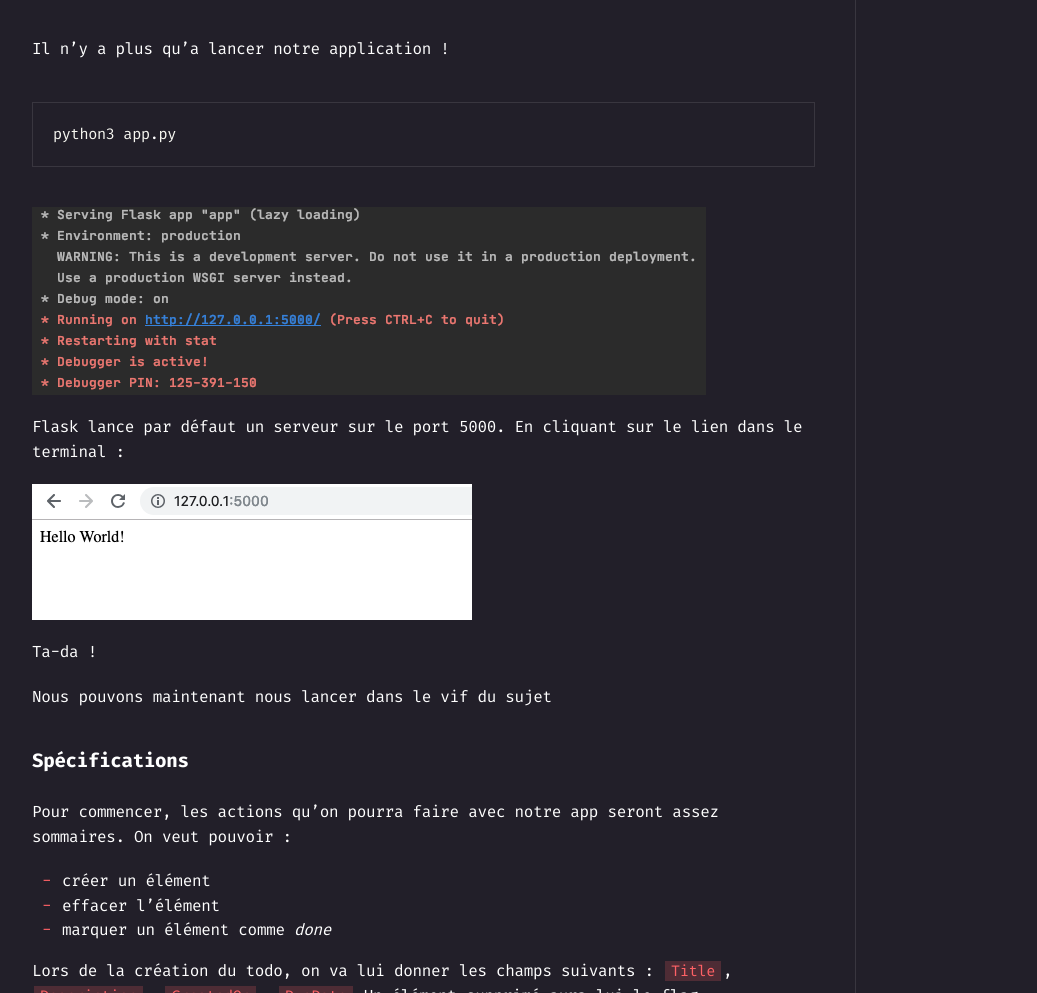
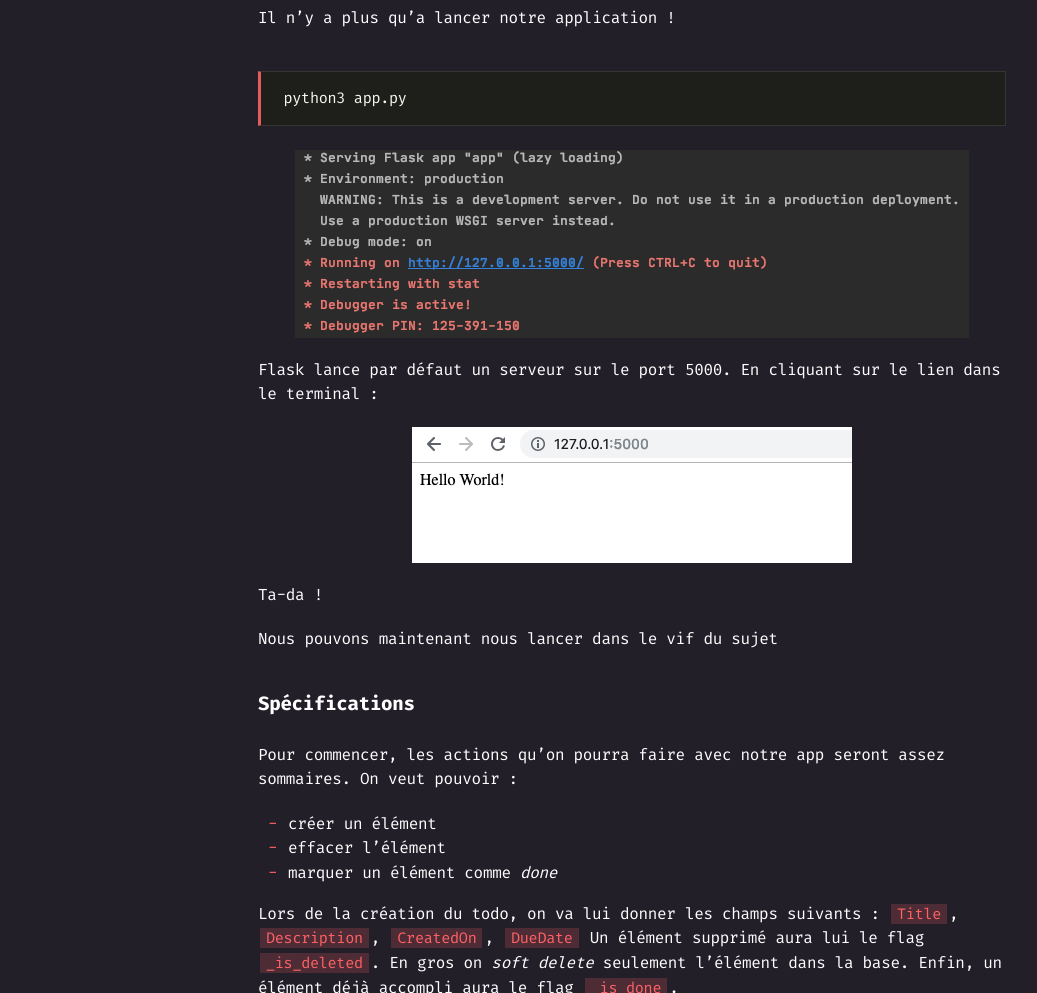
Before and after one commit to harmonie/harmonie.github.io, a plain HTML site: page posts/todo_flask/index.html in a window 1280 px wide. Shown: the part 1807-2800 px from the top of the page, without its empty margins (8-1045 px from the left). Drawn offline with Linux system fonts and the light colour scheme.

Commit message:
new site layout Mar  2 mar 2021 11:36:26 CET

```diff
--- a/posts/todo_flask/index.html
+++ b/posts/todo_flask/index.html
@@ -21,7 +21,7 @@ Flask est un framework (microframework pour être exacte) en Python avec une pri
 
 
 
-
+<link rel="stylesheet" href="https://harmonie.github.io/style.css">
 
 
 <link rel="apple-touch-icon" href="https://harmonie.github.io/img/apple-touch-icon-192x192.png">
@@ -156,7 +156,7 @@ Fun fact : Flask est utilisé dans Pinterest et LinkedIn &ndash; donc plein de p
 <blockquote>
 <p>Si vous n&rsquo;utilisez pas PyCharm il vous faudra un environnement virtuel dans un dossier pour y installer Flask</p>
 </blockquote>
-<p>Ouvrons notre éditeur préféré et créons un nouveau projet. J&rsquo;utilise Pycharm et donc toutes les problématiques d&rsquo;installation du framework et d&rsquo;environnement virtuel (j&rsquo;adore), mais vous pouvez toujours passer par le bon vieux terminal.</p>
+<p>Ouvrons notre éditeur préféré et créons un nouveau projet. J&rsquo;utilise Pycharm et donc zéro problématiques d&rsquo;installation du framework ou d&rsquo;environnement virtuel (j&rsquo;adore), mais vous pouvez toujours passer par le bon vieux terminal.</p>
 <h4 id="hello-world">Hello World<a href="#hello-world" class="hanchor" ariaLabel="Anchor">&#8983;</a> </h4>
 <p>On va commencer par afficher <code>Hello World</code> dans notre navigateur pour voir si notre setup marche !</p>
 <p>Dans notre dossier <code>todo_flask</code>, on va créer un fichier <code>app.py</code> dans laquelle on va créer une première methode :</p>
@@ -173,10 +173,10 @@ app <span style="color:#f92672">=</span> Flask(__name__)             <span style
     app<span style="color:#f92672">.</span>run()                     <span style="color:#75715e"># lancer notre app Flask</span>
 </code></pre></div><p>Il n&rsquo;y a plus qu&rsquo;a lancer notre application !</p>
 <div class="highlight"><pre style="color:#f8f8f2;background-color:#272822;-moz-tab-size:4;-o-tab-size:4;tab-size:4"><code class="language-python" data-lang="python">python3 app<span style="color:#f92672">.</span>py
-</code></pre></div><p><img src="/posts/images/running_app.png" alt="app.py"></p>
+</code></pre></div><p><img src="/posts/images/running_app.png#center" alt="app.py"></p>
 <p>Flask lance par défaut un serveur sur le port 5000.
 En cliquant sur le lien dans le terminal :</p>
-<p><img src="/posts/images/helloworld.png" alt="Hello World affiché dans le navigateur"></p>
+<p><img src="/posts/images/helloworld.png#center" alt="Hello World affiché dans le navigateur"></p>
 <p>Ta-da !</p>
 <p>Nous pouvons maintenant nous lancer dans le vif du sujet</p>
 <h4 id="spécifications">Spécifications<a href="#spécifications" class="hanchor" ariaLabel="Anchor">&#8983;</a> </h4>
@@ -323,7 +323,7 @@ app <span style="color:#f92672">=</span> Flask(__name__)
 <h4 id="testons-tout-ça-">Testons tout ça !<a href="#testons-tout-ça-" class="hanchor" ariaLabel="Anchor">&#8983;</a> </h4>
 <p>Une fois que nous avons toutes nos fonctions qui fonctionnent (<em>badum-tss</em>), on peut accéder à notre endpoint et créer quelques éléments dans notre ToDo. On peut bien-sûr construire un front-end (prochain blogpost ?), mais pour le moment je vais vous montrer comment utiliser Insomnia pour consommer notre API.</p>
 <p>Tout d&rsquo;abord, il faut lancer <code>app.py</code>. Normalement il tourne sur le localhost port 5000.</p>
-<p><img src="/posts/images/todo-insomnia.png" alt="Capture d&rsquo;écran insomnia"></p>
+<p><img src="/posts/images/todo-insomnia.png#center" alt="Capture d&rsquo;écran insomnia"></p>
 <p>On clique sur le petit <code>+</code>, puis <code>New Request</code>. On lui donne un nom a cette requête et une méthode <code>GET</code>.
 Dans le panneau du milieu tout en haut on met l&rsquo;url de notre port et on écrit notre requête en JSON.
 On clique sur &ldquo;Send&rdquo; et ta-da, la réponse s&rsquo;affiche dans le panneau droit.
--- /dev/null
+++ b/style.css
@@ -0,0 +1,29 @@
+.container {
+  margin: auto;
+  width: 60%;
+  padding: 10px;
+  border-right: none;
+}
+
+img[src$='#center'] {
+  display: block;
+  margin: 1.0rem auto;
+  max-width: 100%;
+  height: auto;
+}
+
+.code-toolbar {
+	background: rgb(30, 30, 26);
+    border-left: 3px solid rgb(229, 90, 93);
+    color: #666;
+    page-break-inside: avoid;
+    font-family: monospace;
+    font-size: 15px;
+    line-height: 1.6;
+    margin-bottom: 1.6em;
+    max-width: 100%;
+    overflow: auto;
+    padding: 1em 1.5em;
+    display: block;
+    word-wrap: break-word;
+}
```
Also changed, not shown: 404.html (+1 -1 lines), a_propos/index.html (+1 -1 lines), categories/index.html (+1 -1 lines), index.html (+1 -1 lines), posts/index.html (+1 -1 lines), posts/polaritweet/index.html (+1 -1 lines), tags/index.html (+1 -1 lines), 1 other file.
